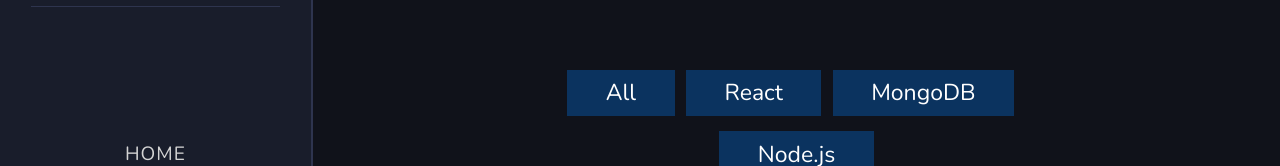
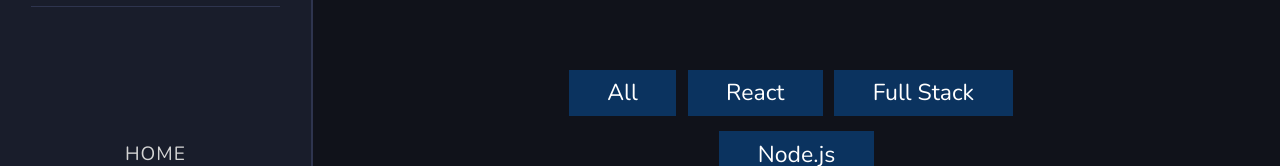
Before and after one commit to alevin93/resume, a React (Create React App) app: page /portfolios in a window 1280 px wide. Shown: the part 258-424 px from the top of the page. Built offline with nearby package versions, Linux system fonts and the light colour scheme.

Commit message:
changed portfolios around

```diff
--- a/src/data/portfolios.js
+++ b/src/data/portfolios.js
@@ -15,9 +15,7 @@
     },
     {
         id:2,
-        category: 'React',
-        category: 'Node',
-        category: 'MongoDB',
+        category: 'Full Stack',
         image: trivly,
         link1: 'https://github.com/alevin93/trivly-backend',
         link2: 'https://github.com/alevin93/trivly-frontend',
```
